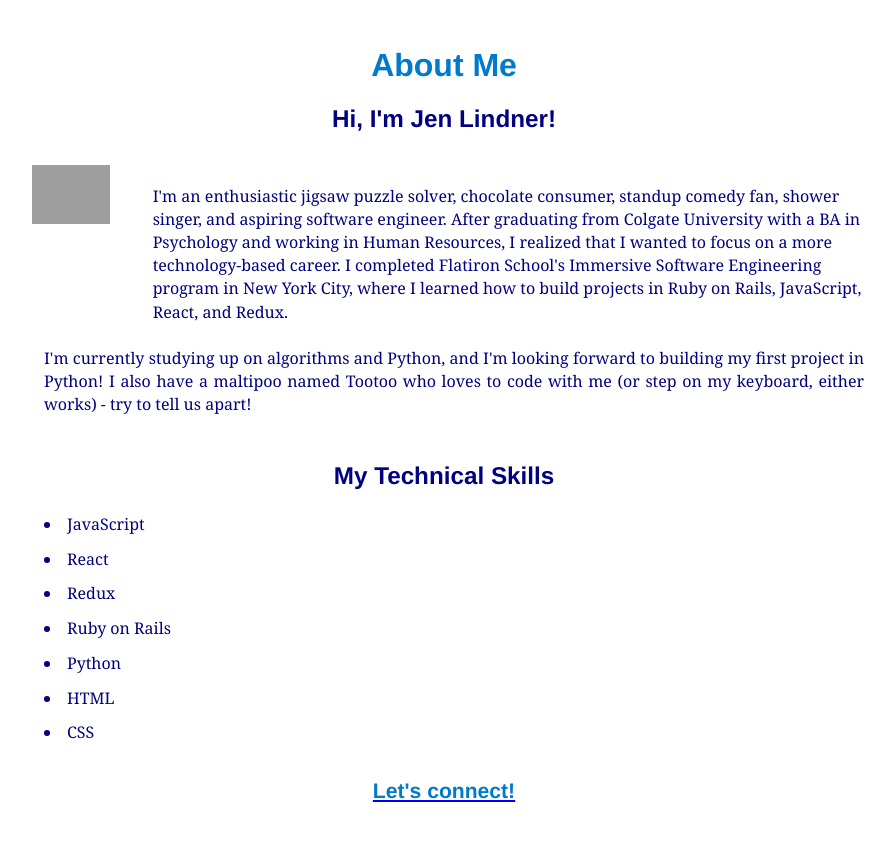
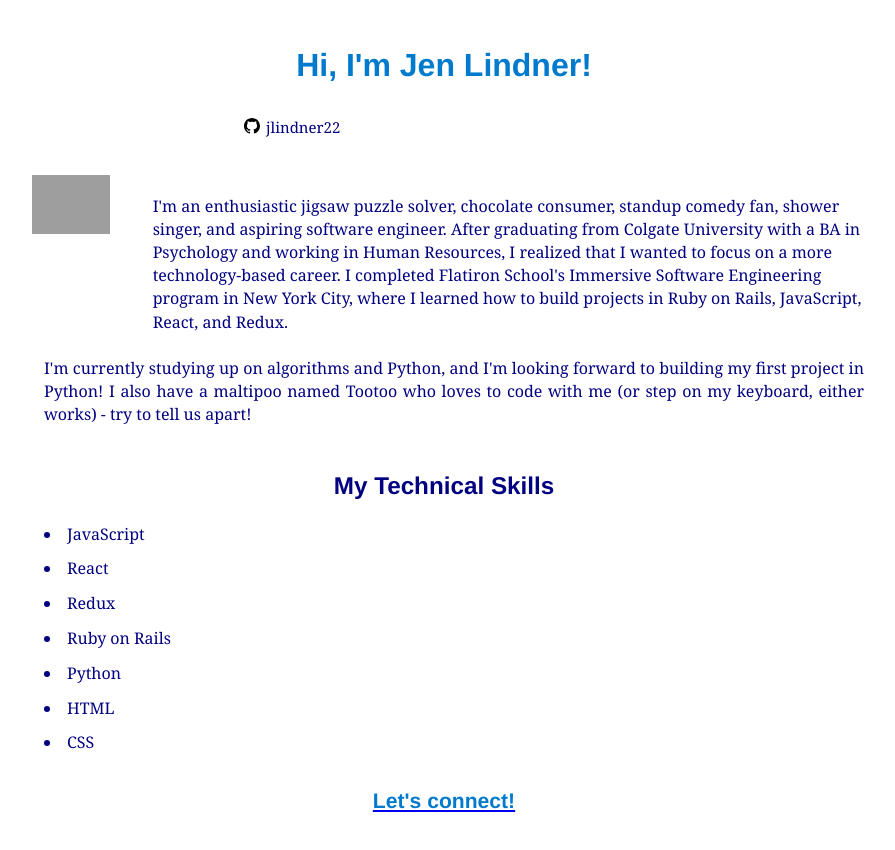
Before and after one commit to jlindner22/jen, a Gatsby site: page /about in a window 1280 px wide. Shown: the whole page, without its empty margins (196-1091 px from the left). Built offline with nearby package versions, Linux system fonts and the light colour scheme; Gatsby itself is replaced by a stand-in of ours; some packages are replaced by stand-ins of ours; grey boxes are pictures that could not be loaded; what typography-theme-moraga would draw is missing.

Commit message:
added github icon svg and link, removed About title

```diff
--- a/src/pages/about.js
+++ b/src/pages/about.js
@@ -23,12 +23,29 @@ export default function About() {
         <Helmet>
             <meta name="viewport" content="width=device-width, initial-scale=1.0"/>
         </Helmet>
+        {/* <svg width="200" height="200">
+            <circle
+            cx="100" cy="100"
+            r="40" stroke="green" stroke-width="8" fill="yellow" />
+        </svg> */}
         <Container>
             <SEO title="Jen Lindner | Home" />
-                <h1 style={{ color: `#007ACC` }}>About Me</h1>
-                <h2 className={styles.greeting}>Hi, I'm Jen Lindner!</h2>
+        {/* <svg width="400" height="180">
+            <rect x="50" y="20" width="150" height="150" fill="blue" stroke="pink" stroke-width="5" fillOpacity="0.1" strokeOpacity="0.4" />
+        </svg> */}
+        {/* rounded corners use rx and ry */}
+        {/* <svg width="400" height="180">
+            <rect x="50" y="20" rx="20" ry="20" width="150" height="150"
+            style="fill:red;stroke:black;stroke-width:5;opacity:0.5" />
+        </svg> */}
+                {/* <h1 style={{ color: `#007ACC` }}>About Me</h1> */}
+                <h1 className={styles.greeting}>Hi, I'm Jen Lindner!</h1>
                 <br></br>
-                <br></br>
+                <svg id="github" width="400" height="100" fillRule="evenodd" clipRule="evenodd" strokeLinejoin="round" strokeMiterlimit="1.414">
+                    <path d="M8 0C3.58 0 0 3.582 0 8c0 3.535 2.292 6.533 5.47 7.59.4.075.547-.172.547-.385 0-.19-.007-.693-.01-1.36-2.226.483-2.695-1.073-2.695-1.073-.364-.924-.89-1.17-.89-1.17-.725-.496.056-.486.056-.486.803.056 1.225.824 1.225.824.714 1.223 1.873.87 2.33.665.072-.517.278-.87.507-1.07-1.777-.2-3.644-.888-3.644-3.953 0-.873.31-1.587.823-2.147-.09-.202-.36-1.015.07-2.117 0 0 .67-.215 2.2.82.64-.178 1.32-.266 2-.27.68.004 1.36.092 2 .27 1.52-1.035 2.19-.82 2.19-.82.43 1.102.16 1.915.08 2.117.51.56.82 1.274.82 2.147 0 3.073-1.87 3.75-3.65 3.947.28.24.54.73.54 1.48 0 1.07-.01 1.93-.01 2.19 0 .21.14.46.55.38C13.71 14.53 16 11.53 16 8c0-4.418-3.582-8-8-8">
+                    </path>
+                    <text x="22" y="15" fill="navy" fontSize="15"><a href="https://github.com/jlindner22" target="_blank" rel="noopener noreferrer">jlindner22</a></text>
+                </svg>
                 <br></br>
                 <User
                 excerpt="I'm an enthusiastic jigsaw puzzle solver, chocolate consumer, standup comedy fan, shower singer, and aspiring software engineer.
@@ -52,6 +69,33 @@ export default function About() {
                     {/* <ul> ...and I'm currently learning Python!</ul> */}
                     </div>
                     <br></br>
+                    {/* <svg height="30" width="200" >
+                            <text x="0" y="15" fill="red">I love SVG!</text>
+                    </svg>
+
+                    <svg height="120" width="120">
+                        <defs>
+                            <filter id="f1" x="0" y="0" width="200%" height="200%">
+                            <feOffset result="offOut" in="SourceGraphic" dx="20" dy="20" />
+                            <feBlend in="SourceGraphic" in2="offOut" mode="normal" />
+                            </filter>
+                        </defs>
+                        <rect width="90" height="90" stroke="green" strokeWidth="3"
+                        fill="yellow" filter="url(#f1)" />
+                    </svg>
+                    <svg height="150" width="400">
+                        <defs>
+                            <linearGradient id="grad1" x1="0%" y1="0%" x2="100%" y2="0%">
+                            <stop offset="0%" stopColor="rgb(255,255,0)" stopOpacity="1" />
+                            <stop offset="100%" stopColor="rgb(255,0,0)" stopOpacity="1" />
+                            </linearGradient>
+                        </defs>
+
+                        <ellipse cx="200" cy="70" rx="85" ry="55" fill="url(#grad1)" />
+                        <text x="150" y="75" fill="white" fontSize="24" fontWeight="bold">I love SVG!</text>
+
+                    </svg> */}
+
                     <div style={{ color: `navy`, textAlign: `center`, fontWeight: `bold`, textDecoration: `none` }}>
                     <a href="https://www.linkedin.com/in/jen-lindner13/" target="_blank" rel="noopener noreferrer"><h3 style={{ color: `#007ACC`}}> Let's connect! </h3></a>
                 </div>
--- a/src/pages/about.module.css
+++ b/src/pages/about.module.css
@@ -34,5 +34,5 @@
 
 .greeting {
   margin: 0 0 12px 0;
-  color: navy;
+  color: #007ACC;
 }
```
